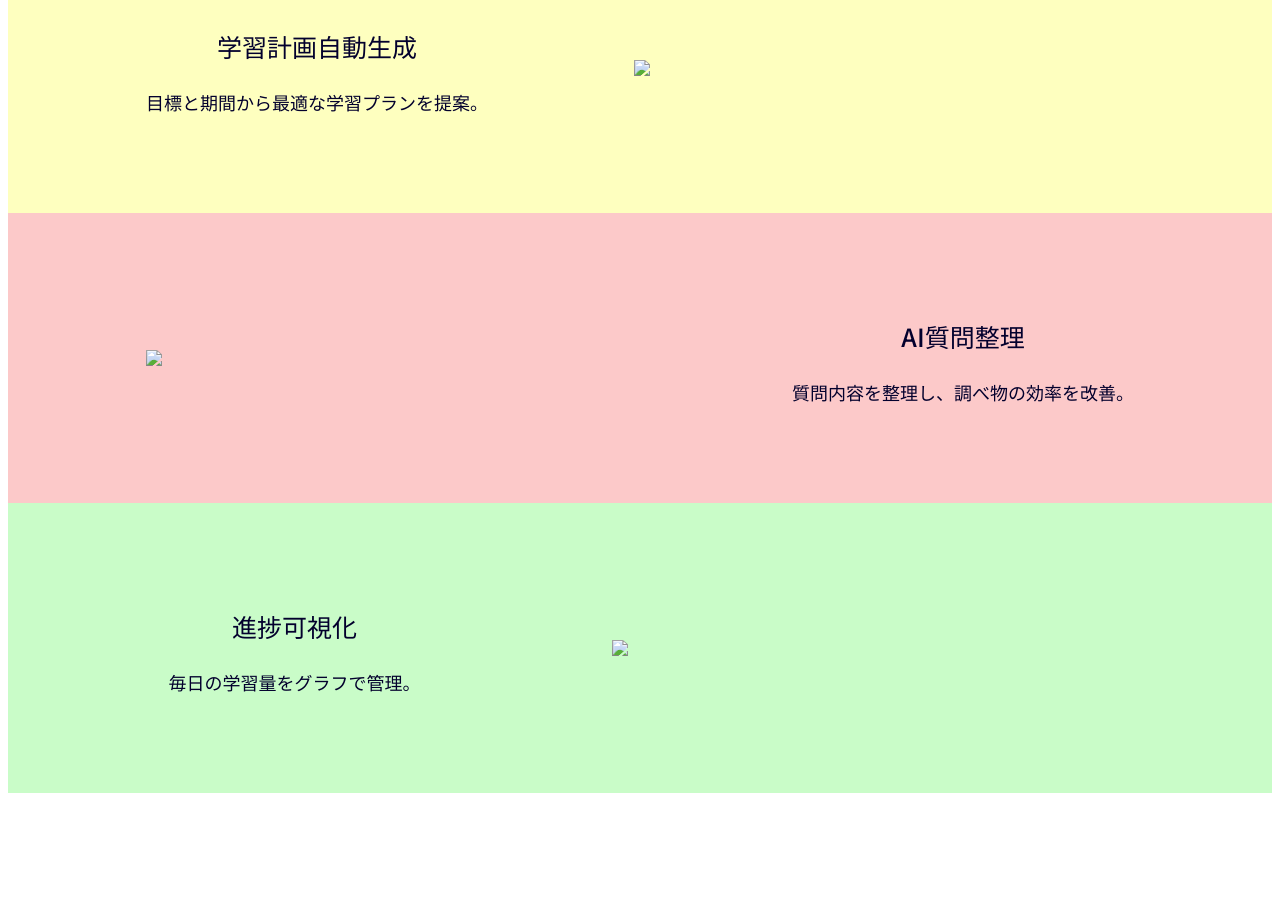
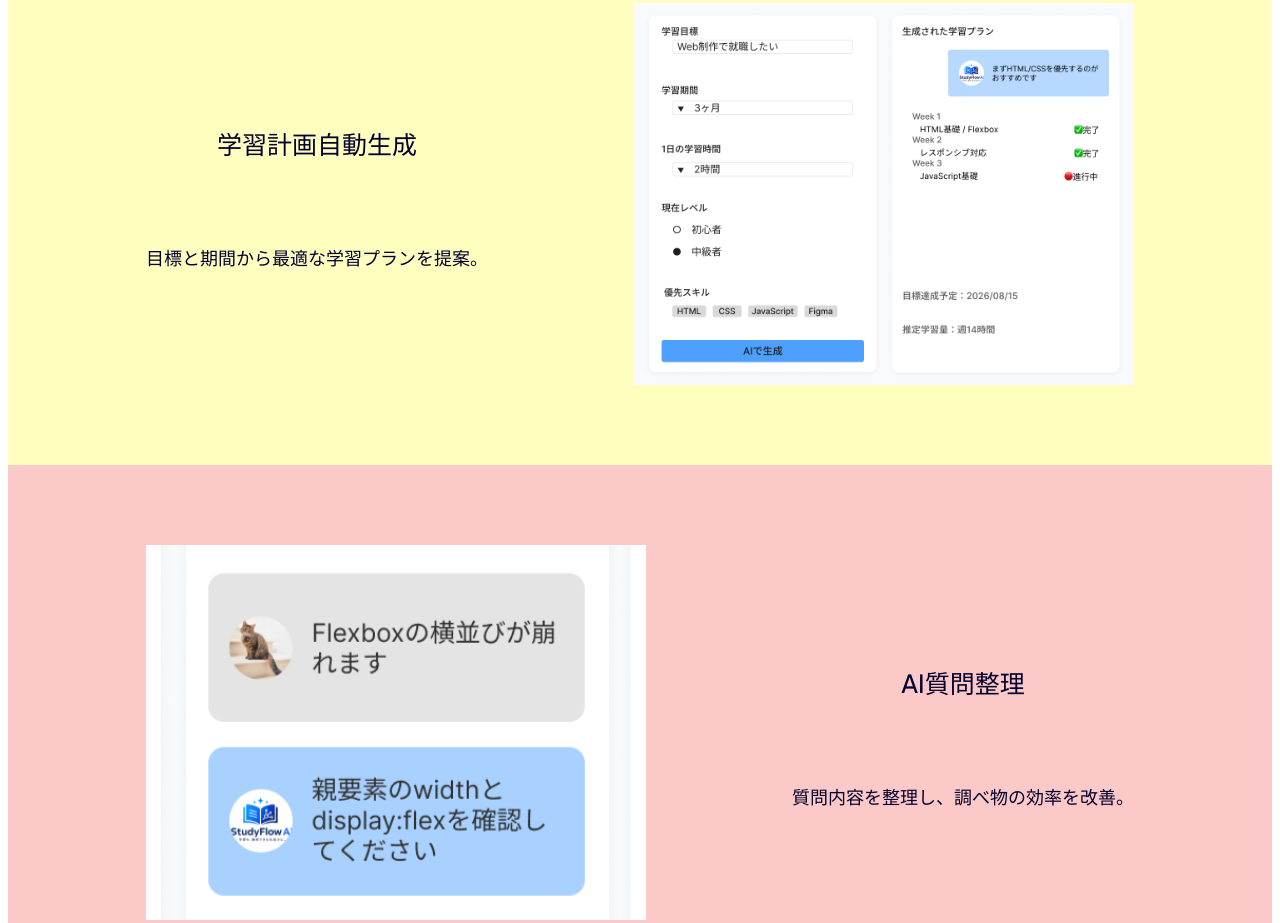
Before and after one commit to Dai-Y0513/portfolio, a plain HTML site: page index.html in a window 1280 px wide. Shown: the part 1250-2173 px from the top of the page. Drawn offline with Linux system fonts and the light colour scheme.

Commit message:
微修正

```diff
--- a/index.html
+++ b/index.html
@@ -4,12 +4,12 @@
   <meta charset="UTF-8">
   <meta name="viewport" content="width=device-width, initial-scale=1.0">
   <title>StudyFlow AI / 学習を、継続できる仕組みに。</title>
-  <link rel="stylesheet" href="./style.CSS"/>
+  <link rel="stylesheet" href="./style.css"/>
 </head>
 <body>
 
   <header class="header">
-    <img src="StudyFlow_logo_letter.png" class="logoLetter">
+    <img src="StudyFlow_logo_letter.png" class="logoLetter" alt="StudyFlow AI ロゴ">
     <nav>
       <ul class="nav">
         <li><a href="#features">機能</a></li>
@@ -29,7 +29,7 @@
     </div>
     <div class="hero-media">
         <video controls width="100%">
-          <source src="sample.mp4" type="video/mp4">
+          <source src="sample.mp4" type="video/mp4" alt="説明動画">
         </video>
       </div>
   </section>
@@ -48,26 +48,26 @@
   <section id="features" class="features">
     <h2>StudyFlow AIの主な機能</h2>
     <div class="funcFeature">
-      <div class="autoPlan">
+      <div class="autoPlan funcBlock">
         <div class="funcGuide">
           <p class="funcTitle">学習計画自動生成</p>
-          <p class="funcDitail">目標と期間から最適な学習プランを提案。</p>
+          <p class="funcDetail">目標と期間から最適な学習プランを提案。</p>
         </div>
-        <img src="Frame 1 (1).png" class="funcImage">
+        <img src="feature-plan.png" class="funcImage" alt="学習計画自動生成">
       </div>
-      <div class="question">
-        <img src="質問整理.png" class="funcImage">
+      <div class="question funcBlock">
+        <img src="feature-question.png" class="funcImage" alt="AI質問整理">
         <div class="funcGuide">
           <p class="funcTitle">AI質問整理</p>
-          <p class="funcDitail">質問内容を整理し、調べ物の効率を改善。</p>
+          <p class="funcDetail">質問内容を整理し、調べ物の効率を改善。</p>
         </div>
       </div>
-      <div class="schedule">
+      <div class="schedule funcBlock">
         <div class="funcGuide">
           <p class="funcTitle">進捗可視化</p>
-          <p class="funcDitail">毎日の学習量をグラフで管理。</p>
+          <p class="funcDetail">毎日の学習量をグラフで管理。</p>
         </div>
-        <img src="進捗管理.png" class="funcImage">
+        <img src="feature-progress.png" class="funcImage" alt="進捗可視化">
       </div>
     </div>
   </section>
@@ -104,16 +104,16 @@
 
   <section class="cta">
     <div class="ctaStart">
-      <h1>今日から、学習を継続できる仕組みへ。</h1>
+      <h2 class="ctaMain">今日から、学習を継続できる仕組みへ。</h2>
       <a class="start" href="#">無料登録する</a>
     </div>
   </section>
-</body>
 
-<footer class="footer">
+  <footer class="footer">
   <div class="foot">
-    <img src="StudyFlow_logo.png" class="logo">
+    <img src="StudyFlow_logo.png" class="logo" alt="StudyFlow AI ロゴ">
     <small>©StudyFlow AI</small>
   </div>
-</footer>
+  </footer>
+</body>
 </html>
--- a/style.CSS
+++ b/style.CSS
@@ -1,4 +1,9 @@
 @import url('https://fonts.googleapis.com/css2?family=Noto+Sans+JP:wght@100..900&family=Plus+Jakarta+Sans:ital,wght@0,200..800;1,200..800&display=swap');
+
+body {
+  font-family: 'Plus Jakarta Sans', 'Noto Sans JP', sans-serif;
+  color: #03002d;
+}
 
 .header {
   display:flex;
@@ -15,10 +20,8 @@
 
 .nav a {
   text-decoration: none;
-  font-family: "Noto Sans JP", sans-serif;
   font-weight: 500;
   font-size: large;
-  color: #03002d;
 }
 
 .logoLetter {
@@ -42,17 +45,13 @@ hr {
 }
 
 h1 {
-  font-family: "Noto Sans JP", sans-serif;
   font-weight: 500;
   font-size: 40px;
-  color: #03002d;
 }
 
 p {
-  font-family: 'Plus Jakarta Sans', 'Noto Sans JP', sans-serif;
   font-weight: 400;
-  font-size: large;
-  color: #03002d;
+  font-size: 18px;
 }
 
 .start {
@@ -76,10 +75,8 @@ p {
 }
 
 h2 {
-  font-family: "Noto Sans JP", sans-serif;
   font-weight: 500;
   font-size: 30px;
-  color: #03002d;
 }
 
 .cards {
@@ -100,11 +97,8 @@ h2 {
   min-width: 250px;
   line-height: 10px;
 
-  color:#03002d;
-  font-family: "Noto Sans JP", sans-serif;
   font-weight: 400;
   font-size: 20px;
-  color: #03002d;
 }
 
 .features {
@@ -112,38 +106,29 @@ h2 {
   margin-top: 200px;
 }
 
-.autoPlan {
+.funcBlock {
   display: flex;
   justify-content: space-around;
   align-items: center;
   padding: 80px;
   gap: 30px;
+}
+
+.autoPlan {
   background-color: #feffbf;
 }
 
 .question {
-  display: flex;
-  justify-content: space-around;
-  align-items: center;
-  padding: 80px;
-  gap: 30px;
   background-color: #fcc9c9;
 }
 
 .schedule {
-  display: flex;
-  justify-content: space-around;
-  align-items: center;
-  padding: 80px;
-  gap: 30px;
   background-color: #c9fcc8;
 }
 
 .funcTitle {
-  font-family: "Noto Sans JP", sans-serif;
   font-weight: 500;
   font-size: 25px;
-  color: #03002d;
 }
 
 .funcFeature {
@@ -155,7 +140,8 @@ h2 {
 }
 
 .funcGuide {
-  display: inline-block;
+  display: flex;
+  flex-direction: column;
   gap: 40px;
 }
 
@@ -175,10 +161,8 @@ h2 {
 }
 
 .price {
-  font-family: "Noto Sans JP", sans-serif;
   font-weight: 500;
   font-size: 30px;
-  color: #03002d;
 }
 
 .cta {
@@ -187,6 +171,11 @@ h2 {
   margin-bottom: 85px;
   padding: 90px;
   background-color: rgb(215, 234, 250);
+}
+
+.ctaMain {
+  font-weight: 500;
+  font-size: 40px;
 }
 
 .ctaStart {
```
